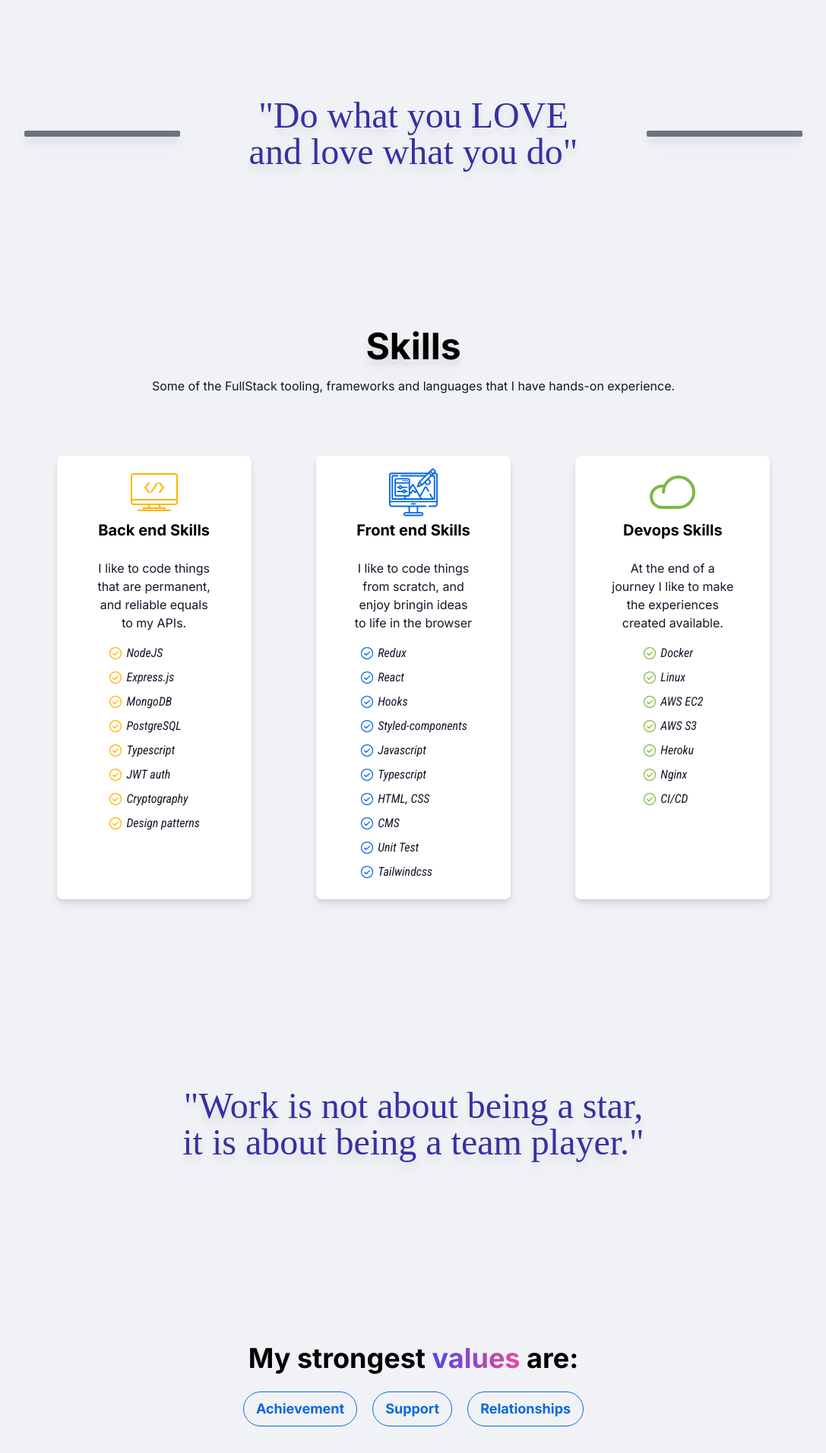
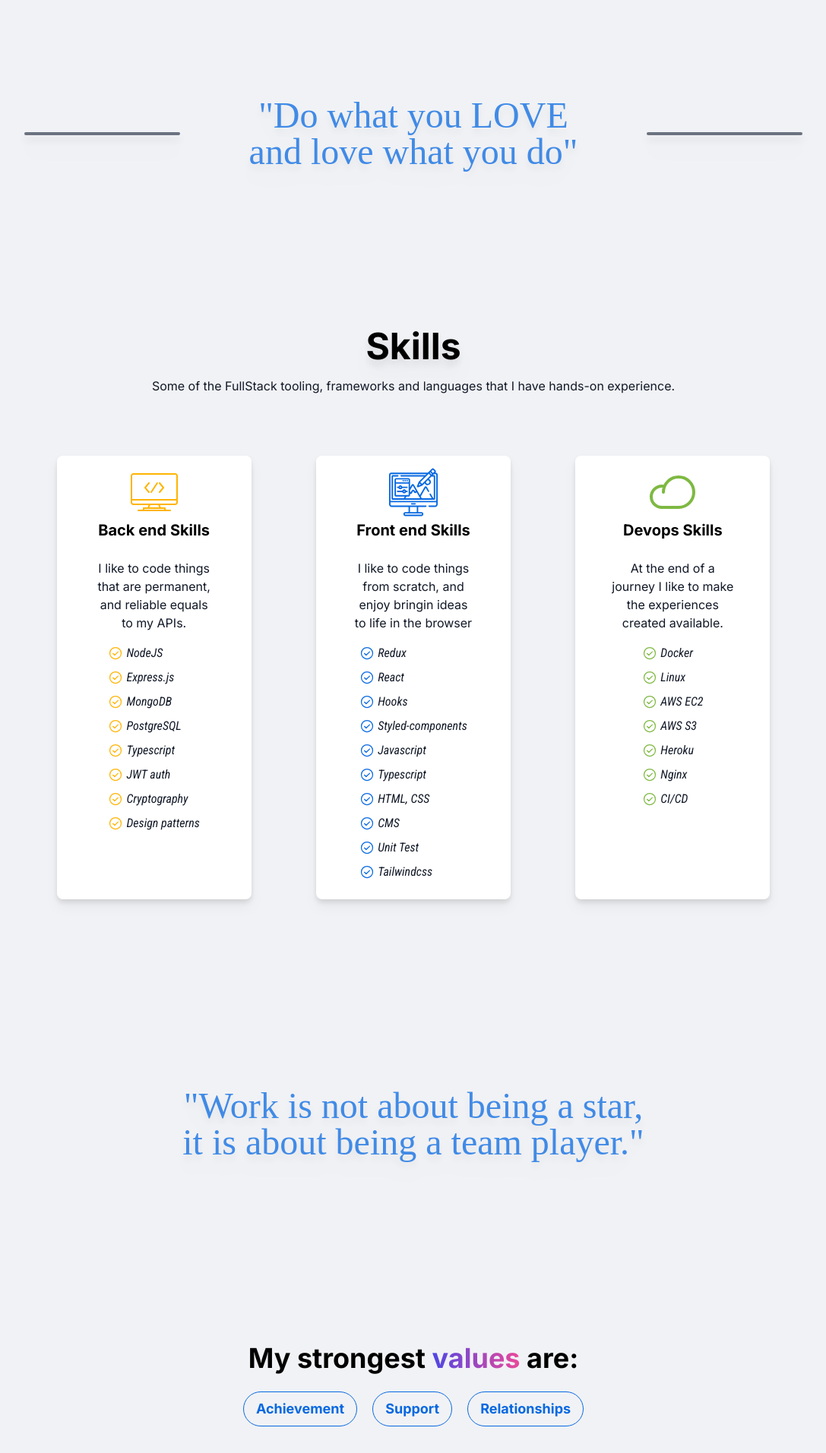
Before and after one commit to KaioMarxDEV/mysite, a React (Vite) app: page / in a window 1280 px wide. Shown: the part 640-2553 px from the top of the page at 76% size, without its empty margins (96-1183 px from the left). Built offline with nearby package versions, Linux system fonts and the light colour scheme; a web font is replaced by a local one.

Commit message:
feat: central quote rebuild

```diff
--- a/src/App.tsx
+++ b/src/App.tsx
@@ -17,18 +17,18 @@ export function App() {
         <Greetings />
       </section>
       <div className="mt-56 flex flex-row items-center justify-between drop-shadow-xl">
-        <div className="h-2 w-1/3 bg-gray-500 rounded-sm" />
-        <h3 className="w-full text-center font-calis text-5xl text-indigo-800">
+        <div className="h-1 w-1/3 bg-gray-500 rounded-sm" />
+        <h3 className="w-full text-center font-calis text-5xl text-my-blue/75">
           "Do what you LOVE<br />
           and love what you do"
         </h3>
-        <div className="h-2 w-1/3 bg-gray-500 rounded-sm" />
+        <div className="h-1 w-1/3 bg-gray-500 rounded-sm" />
       </div>
       <section className="scroll-mt-8" id="skills">
         <Skills />
       </section>
       <div className="flex flex-row items-center justify-between drop-shadow-xl">
-        <h3 className="w-full my-10 text-center mx-auto font-calis text-5xl text-indigo-800">
+        <h3 className="w-full my-10 text-center mx-auto font-calis text-5xl text-my-blue/75">
           "Work is not about being a star,<br />
           it is about being a team player."
         </h3>
@@ -40,7 +40,7 @@ export function App() {
         <Cultural />
       </section>
       <div className="flex flex-col items-center rounded-lg drop-shadow-xl">
-        <h3 className="my-10 text-center mx-auto font-calis text-5xl text-indigo-800">
+        <h3 className="my-10 text-center mx-auto font-calis text-5xl text-my-blue/75">
           "You cannot build a reputation on what<br />
           you are going to do."
         </h3>
```
